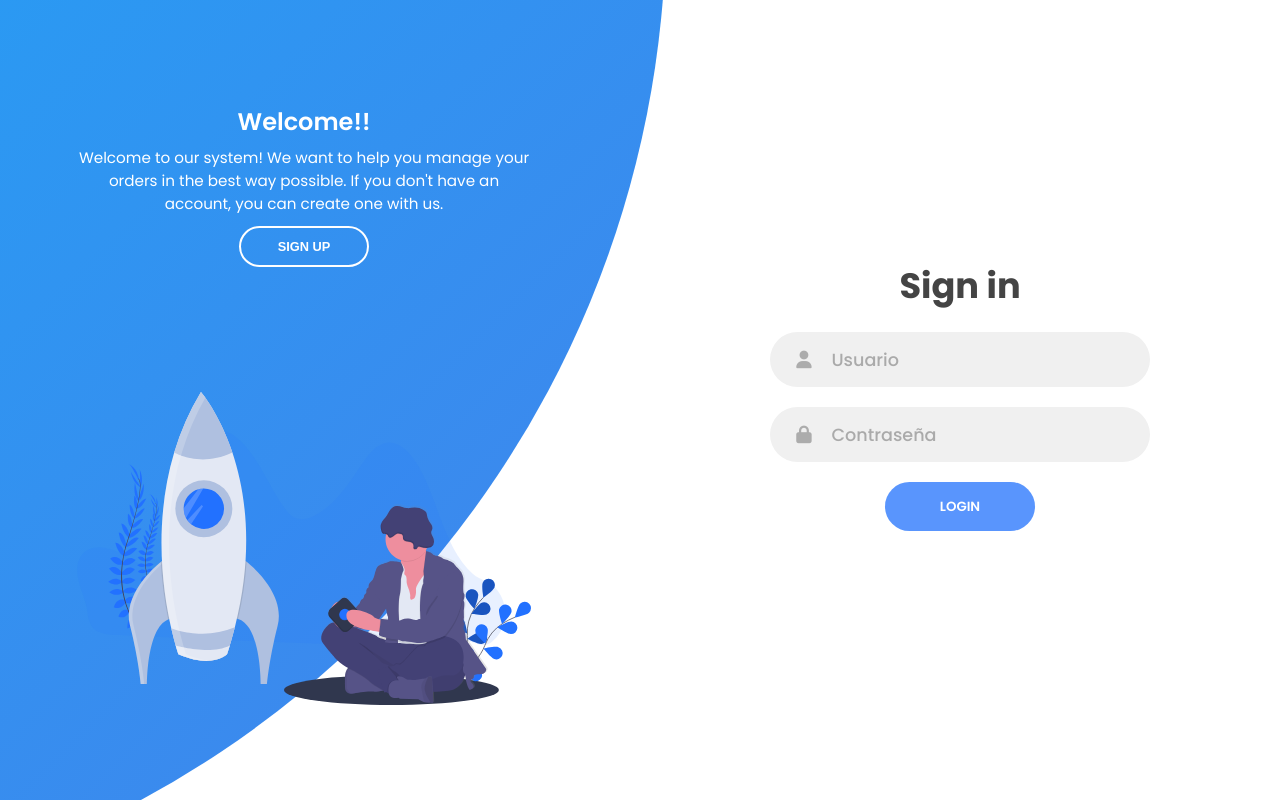
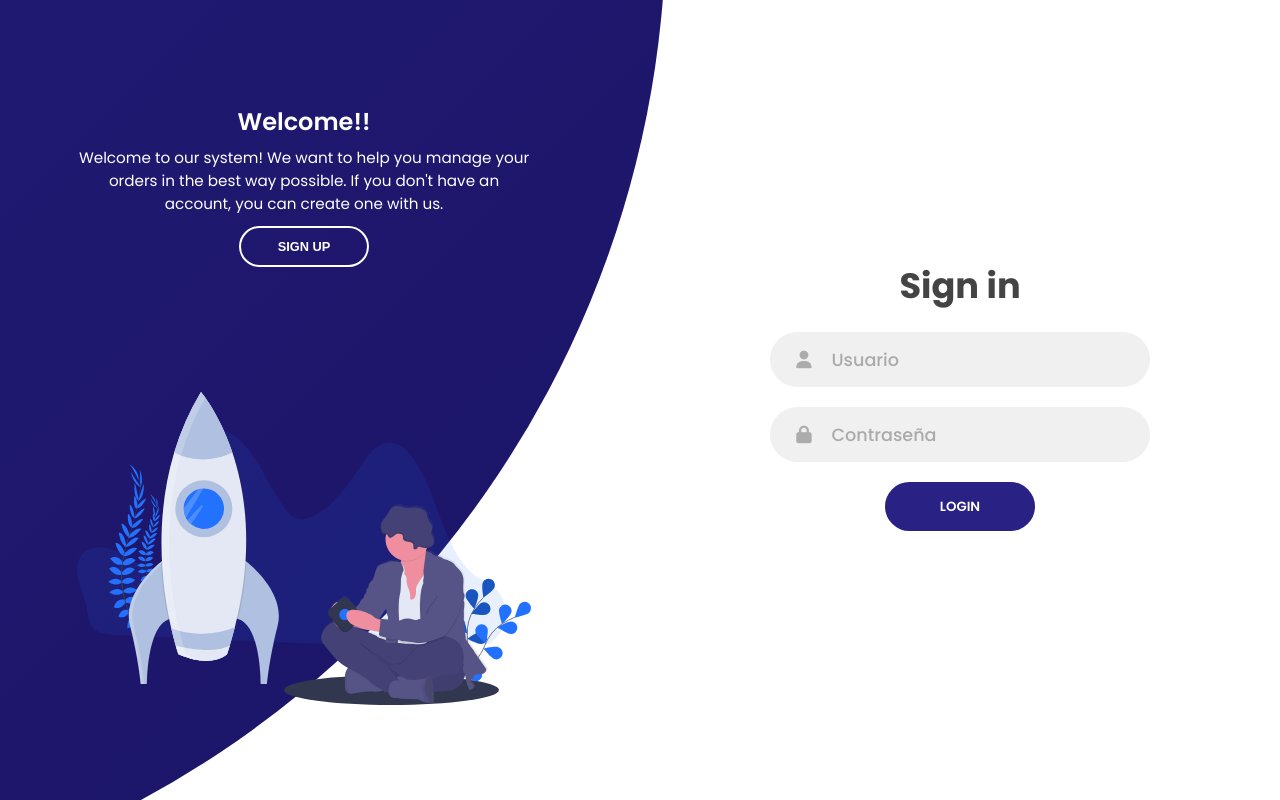
Before and after one commit to EstebanR05/Order_Management_System, a PHP site: page /pages/auth/index.php in a window 1280 px wide. Run offline with PHP 8.4, Linux system fonts and the light colour scheme; some libraries are stand-ins or nearby versions.

Commit message:
se integran nuevos colores

```diff
--- a/assets/styles/dashboard.css
+++ b/assets/styles/dashboard.css
@@ -316,7 +316,7 @@ body {
 }
 
 .details table .btn:hover {
-    background: var(--dark-blue);
+    background: #1a1465
 }
 
 .details table {
@@ -339,8 +339,7 @@ body {
 }
 
 .details .recentOrders table tbody tr:hover {
-    background: var(--blue);
-    color: var(--white);
+    background: #fafafa;
 }
 
 .details .recentOrders table tr td {
--- a/pages/auth/style.css
+++ b/pages/auth/style.css
@@ -134,7 +134,7 @@ form.sign-in-form {
 
 .btn {
   width: 150px;
-  background-color: #5995fd;
+  background-color: #2a2185;
   border: none;
   outline: none;
   height: 49px;
@@ -148,7 +148,7 @@ form.sign-in-form {
 }
 
 .btn:hover {
-  background-color: #4d84e2;
+  background-color: #1a1465;
 }
 .panels-container {
   position: absolute;
@@ -168,7 +168,7 @@ form.sign-in-form {
   top: -10%;
   right: 48%;
   transform: translateY(-50%);
-  background-image: linear-gradient(-45deg, #4481eb 0%, #04befe 100%);
+  background-image: linear-gradient(-45deg, #1a1465 0%, #2a2185 100%);
   transition: 1.8s ease-in-out;
   border-radius: 50%;
   z-index: 6;
```
